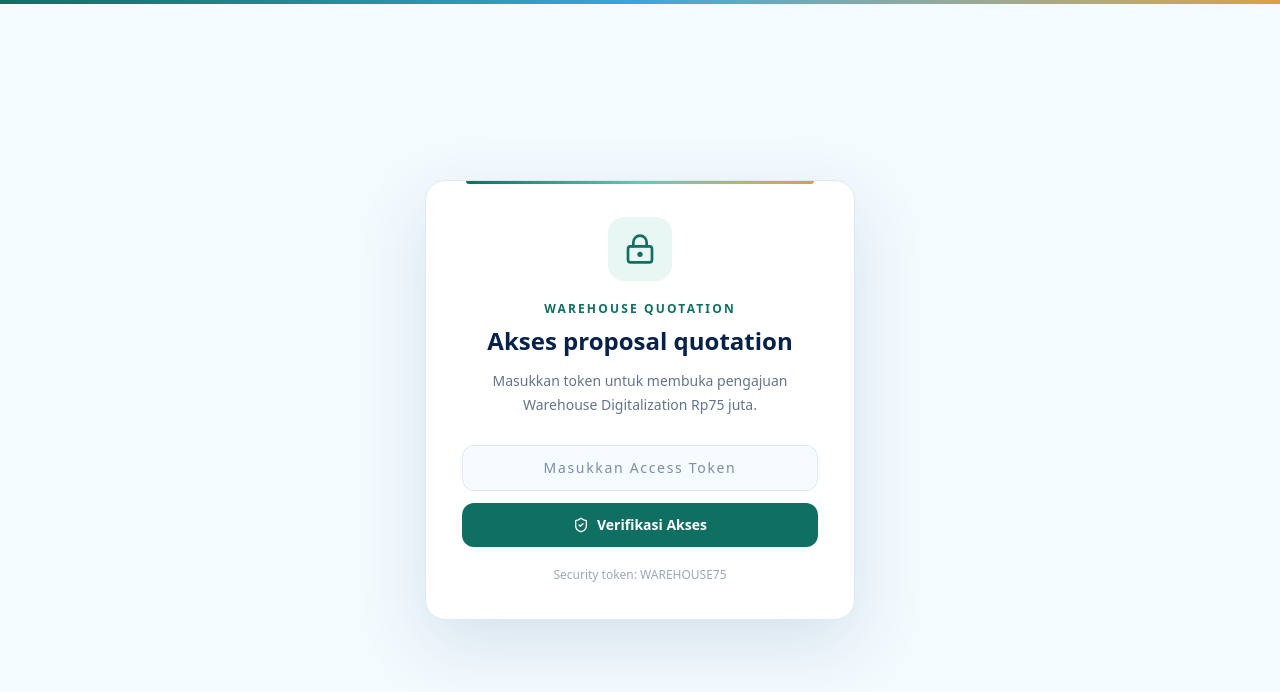
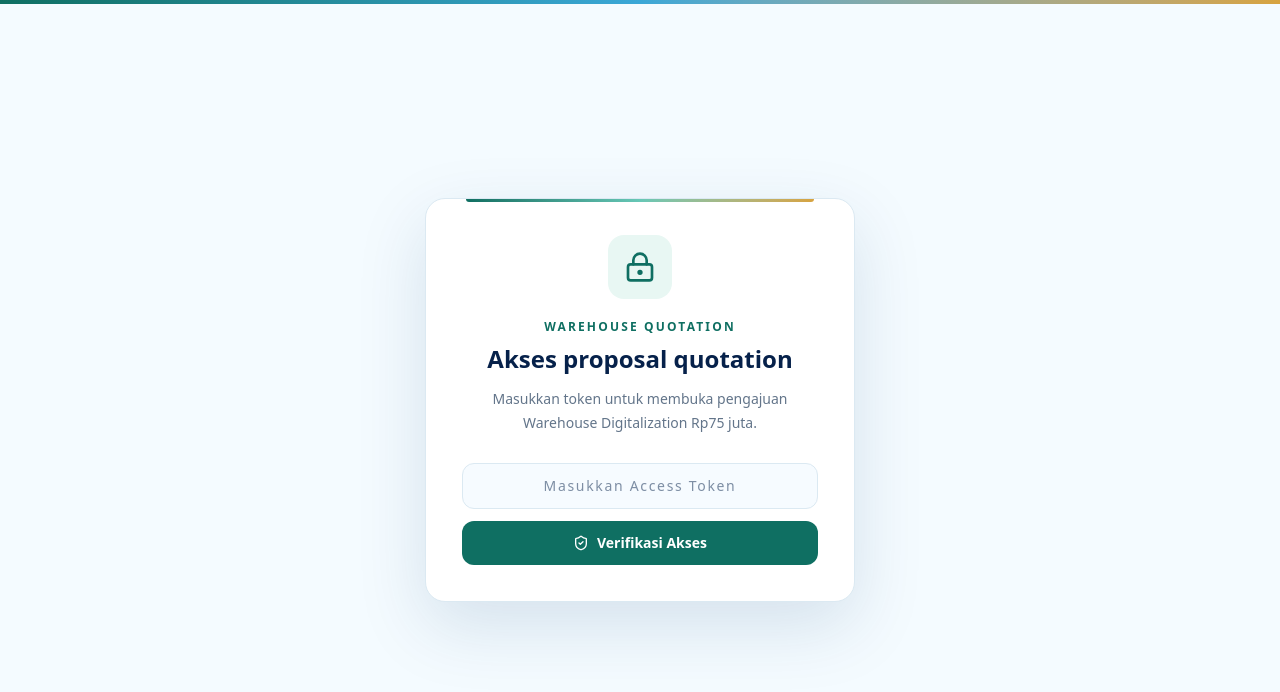
Before and after one commit to lemuranonim/LuksuriReka2.0, a Next.js app: page /warehouse-quotation in a window 1280 px wide. Shown: the top 692 px of the page. Built offline with nearby package versions, Linux system fonts and the light colour scheme.

Commit message:
feat: remove hardcoded security token from warehouse quotation viewer

```diff
--- a/src/app/warehouse-quotation/page.tsx
+++ b/src/app/warehouse-quotation/page.tsx
@@ -157,7 +157,6 @@ export default function WarehouseQuotationViewer() {
               Verifikasi Akses
             </button>
           </form>
-          <p className="mt-5 text-center text-xs text-[#9aa8b8]">Security token: WAREHOUSE75</p>
         </section>
       </main>
     );
```
